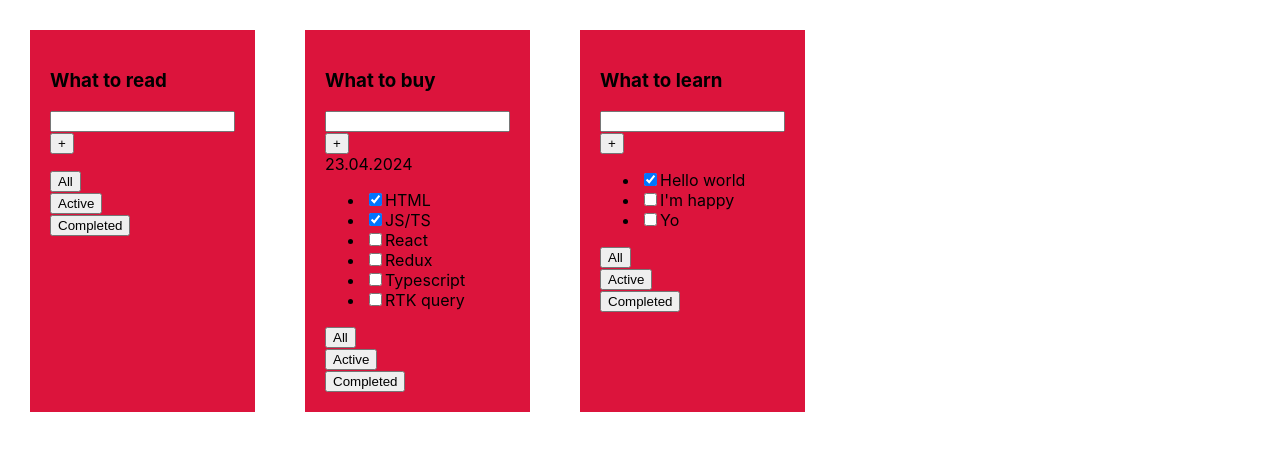
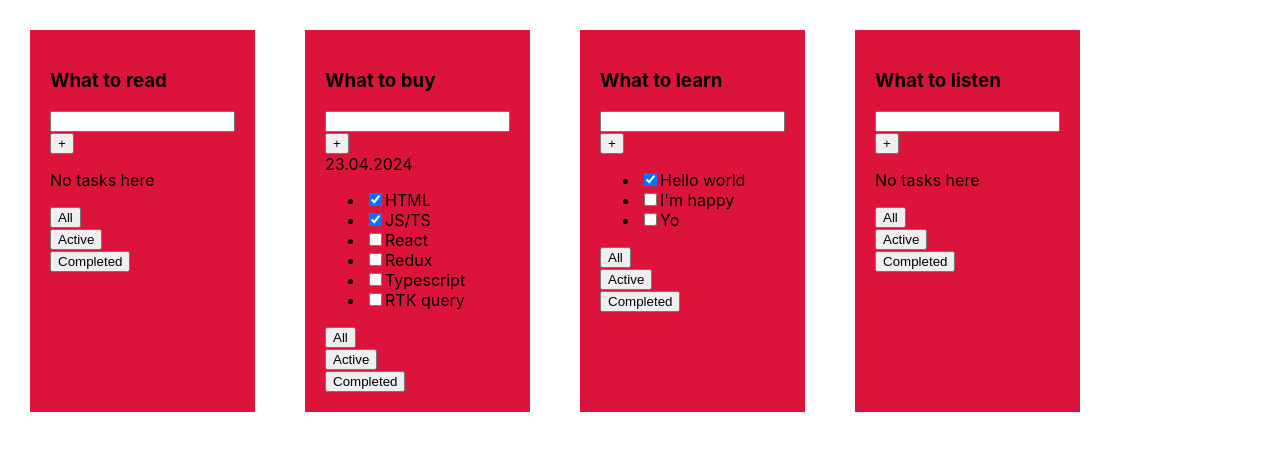
Before and after one commit to 0lgaP1/todolist, a React (Create React App) app in the folder 1-todolist/: page / in a window 1280 px wide. Shown: the top 450 px of the page. Built offline with nearby package versions, Linux system fonts and the light colour scheme.

Commit message:
Map to task array, ternary operator for empty task arrays

```diff
--- a/1-todolist/src/App.tsx
+++ b/1-todolist/src/App.tsx
@@ -4,8 +4,9 @@ import {TaskType, Todolist} from "./Todolist";
 
 function App () {
 
-    const TodoListTitle = ["What to read", "What to buy", "What to learn"]
+    const TodoListTitle = ["What to read", "What to buy", "What to learn", "What to listen"]
 
+    const tasks0: Array<any> = []
     const tasks1: Array<TaskType> = [
         {id: 1, title: "HTML", isDone: true},
         {id: 2, title: "JS/TS", isDone: true},
@@ -20,11 +21,14 @@ function App () {
         {id: 3, title: "Yo", isDone: false},
     ]
 
+    const tasks3: Array<any> = []
+
     return (
         <div className="App">
-            <Todolist title={TodoListTitle[0]} />
+            <Todolist title={TodoListTitle[0]} tasks={tasks0}/>
             <Todolist title={TodoListTitle[1]} tasks={tasks1} date={"23.04.2024"}/>
             <Todolist title={TodoListTitle[2]} tasks={tasks2}/>
+            <Todolist title={TodoListTitle[3]} tasks={tasks3} />
         </div>
     );
 }
--- a/1-todolist/src/Todolist.tsx
+++ b/1-todolist/src/Todolist.tsx
@@ -23,17 +23,20 @@ export const Todolist = ({title, tasks, date}: TodoListPropsType) => {
                 <Button title="+"/>
                 <div>{date}</div>
             </div>
+            {tasks && tasks.length === 0? (
+                <p>No tasks here</p>
+            ) : (
                 <ul>
                     {tasks && tasks.map(task => {
-                    debugger
                         return (
-                        <li>
+                            <li key={task.id}>
                                 <input type="checkbox" checked={task.isDone}/>
                                 <span>{task.title}</span>
                             </li>
                         )
                     })}
                 </ul>
+            )}
             <div>
                 <Button title="All"/>
                 <Button title="Active"/>
```
Lines whose indentation alone changed are shown as unchanged.
